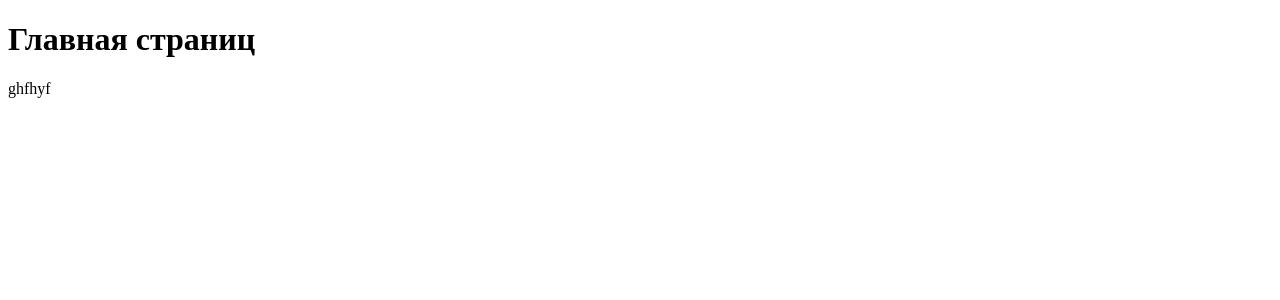
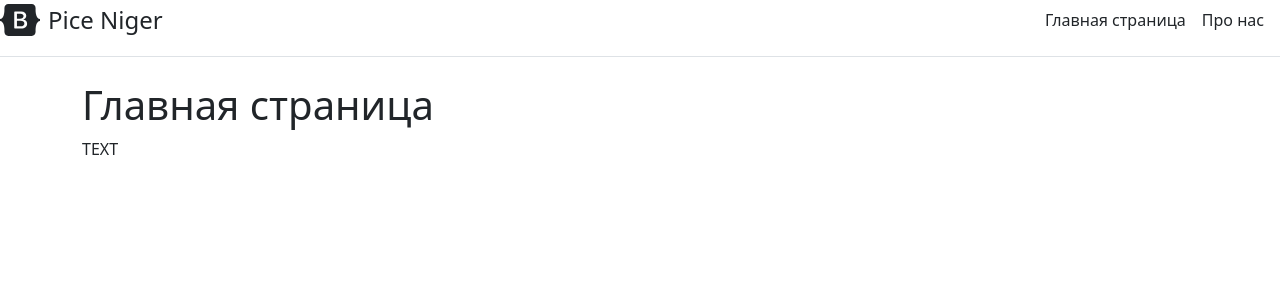
Before and after one commit to gennadiygrim/pithon-txt, a Django app: page / in a window 1280 px wide. Shown: the top 300 px of the page. Run offline with Django 4.2, Linux system fonts and the light colour scheme.

Commit message:
djdj in master

```diff
--- /dev/null
+++ b/taskmanager/main/templates/main/base.html
@@ -0,0 +1,27 @@
+<!DOCTYPE html>
+<html lang="ru">
+  <head>
+    <meta charset="utf-8">
+    <meta name="viewport">
+    <meta content="width=device-width, user-scalble=no, initial-scale=1.0 ,maximum-scale=10">
+    <meta http-equiv="X-UA-Compatible" , content="ie=edge">
+    <title>{% block title %}{% endblock %}</title>
+    <link rel="stylesheet" href="https://cdn.jsdelivr.net/npm/bootstrap@5.2.3/dist/css/bootstrap.min.css" integrity="sha384-rbsA2VBKQhggwzxH7pPCaAqO46MgnOM80zW1RWuH61DGLwZJEdK2Kadq2F9CUG65" crossorigin="anonymous">
+  </head>
+  <body>
+    <div class="d-flex flex-column flex-md-row align-items-center pb-3 mb-4 border-bottom">
+        <a href="/" class="d-flex align-items-center text-dark text-decoration-none">
+          <svg xmlns="http://www.w3.org/2000/svg" width="40" height="32" class="me-2" viewBox="0 0 118 94" role="img"><title>Bootstrap</title><path fill-rule="evenodd" clip-rule="evenodd" d="M24.509 0c-6.733 0-11.715 5.893-11.492 12.284.214 6.14-.064 14.092-2.066 20.577C8.943 39.365 5.547 43.485 0 44.014v5.972c5.547.529 8.943 4.649 10.951 11.153 2.002 6.485 2.28 14.437 2.066 20.577C12.794 88.106 17.776 94 24.51 94H93.5c6.733 0 11.714-5.893 11.491-12.284-.214-6.14.064-14.092 2.066-20.577 2.009-6.504 5.396-10.624 10.943-11.153v-5.972c-5.547-.529-8.934-4.649-10.943-11.153-2.002-6.484-2.28-14.437-2.066-20.577C105.214 5.894 100.233 0 93.5 0H24.508zM80 57.863C80 66.663 73.436 72 62.543 72H44a2 2 0 01-2-2V24a2 2 0 012-2h18.437c9.083 0 15.044 4.92 15.044 12.474 0 5.302-4.01 10.049-9.119 10.88v.277C75.317 46.394 80 51.21 80 57.863zM60.521 28.34H49.948v14.934h8.905c6.884 0 10.68-2.772 10.68-7.727 0-4.643-3.264-7.207-9.012-7.207zM49.948 49.2v16.458H60.91c7.167 0 10.964-2.876 10.964-8.281 0-5.406-3.903-8.178-11.425-8.178H49.948z" fill="currentColor"></path></svg>
+          <span class="fs-4">Pice Niger</span>
+        </a>
+        <nav class="d-inline-flex mt-2 mt-md-0 ms-md-auto">
+          <a class="me-3 py-2 text-dark text-decoration-none" href="{% url 'home'%}">Главная страница</a>
+          <a class="me-3 py-2 text-dark text-decoration-none" href="{% url 'about'%}">Про нас</a>
+        </nav>
+      </div>
+      <div class="container">
+        {% block content %}{% endblock %}
+     </div>
+    <!-- сюда можно подключить jquery <script src="scripts/app.js" defer></script> -->
+  </body>
+</html>
--- a/taskmanager/main/templates/main/index.html
+++ b/taskmanager/main/templates/main/index.html
@@ -1,15 +1,9 @@
-<!DOCTYPE html>
-<html lang="ru">
-  <head>
-    <meta charset="utf-8">
-    <meta name="viewport">
-    <meta content="width=device-width, user-scalble=no, initial-scale=1.0 ,maximum-scale=10">
-    <meta http-equiv="X-UA-Compatible" , content="ie=edge">
-    <title>Заголовок страницы</title>
-  </head>
-  <body>
-    <h1>Главная страниц</h1>
-    <p> ghfhyf</p>
-    <!-- сюда можно подключить jquery <script src="scripts/app.js" defer></script> -->
-  </body>
-</html>
+{% extends 'main/base.html' %}
+{% block title %}
+Главная страница
+{% endblock %}
+
+{% block content %}
+<h1>Главная страница</h1>
+<p>TEXT</p>
+{% endblock %}
--- a/taskmanager/main/urls.py
+++ b/taskmanager/main/urls.py
@@ -2,6 +2,6 @@
 from django.urls import path
 from . import views
 urlpatterns = [
-    path('',views.index),
-    path('about-us',views.about)
+    path('',views.index,name='home'),
+    path('about-us',views.about,name='about')
 ]
--- a/taskmanager/main/views.py
+++ b/taskmanager/main/views.py
@@ -6,4 +6,5 @@ def index(request):
     return render(request,'main/index.html')
 
 def about(request):
-    return HttpResponse("<h4>About</h4>")
+    #return HttpResponse("<h4>About</h4>")
+    return render(request,'main/about.html')
```
Also changed, not shown: taskmanager/main/templates/main/about.html (added, +9 -0 lines).
